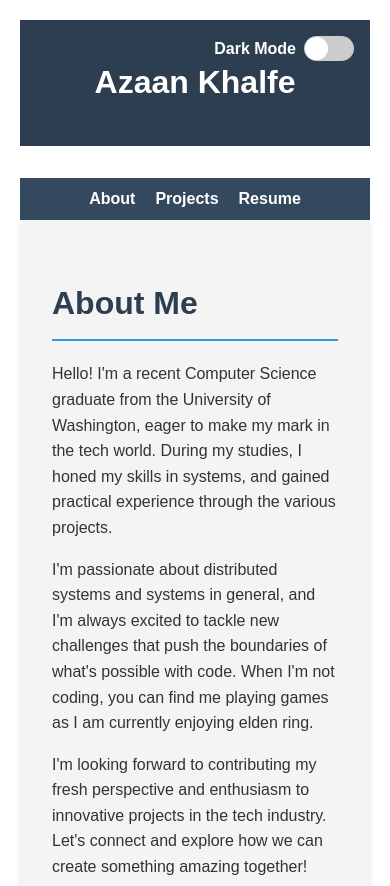
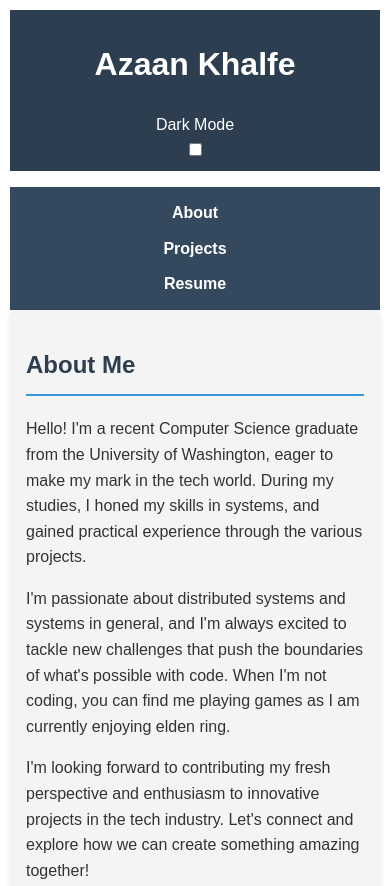
Before and after one commit to AzaanKH/personal-website, a website: page public/index.html in a window 390 px wide. Shown: the top 886 px of the page. Drawn offline with Linux system fonts and the light colour scheme.

Commit message:
improved for mobiles

```diff
--- a/public/styles.css
+++ b/public/styles.css
@@ -28,10 +28,11 @@ nav ul {
   margin: 0;
   display: flex;
   justify-content: center;
+  flex-wrap: wrap;
 }
 
 nav ul li {
-  margin: 0 10px;
+  margin: 5px 10px;
 }
 
 nav ul li a {
@@ -47,7 +48,6 @@ nav ul li a {
   border-radius: 5px;
   box-shadow: 0 2px 5px rgba(0,0,0,0.1);
 }
-
 
 .section-title {
   color: #2c3e50;
@@ -80,22 +80,6 @@ nav ul li a {
   background-color: #2980b9;
 }
 
-nav ul li a[href="/khalfe_azaan_resume_24.pdf"] {
-  position: relative;
-  text-decoration: none;
-}
-
-nav ul li a[href="/khalfe_azaan_resume_24.pdf"]:hover::after {
-  content: '';
-  position: absolute;
-  width: 100%;
-  height: 2px;
-  bottom: -2px;
-  left: 0;
-  background-color: #3498db;
-  transition: width 0.3s ease;
-}
-
 footer {
   text-align: center;
   margin-top: 2rem;
@@ -122,61 +106,8 @@ nav.dark-mode {
   background-color: #1f1f1f;
 }
 
-.toggle-container {
-  position: absolute;
-  top: 1rem;
-  right: 1rem;
-  display: flex;
-  align-items: center;
-}
-
-.toggle-label {
-  margin-right: 0.5rem;
-  font-weight: bold;
-  color: white;
-}
-
 body.dark-mode .toggle-label {
   color: #cfcfcf;
-}
-
-.toggle-switch {
-  position: relative;
-}
-
-.toggle-switch input[type="checkbox"] {
-  display: none;
-}
-
-.toggle-switch label {
-  width: 50px;
-  height: 25px;
-  background-color: #ccc;
-  display: block;
-  border-radius: 25px;
-  position: relative;
-  cursor: pointer;
-  transition: background-color 0.3s;
-}
-
-.toggle-switch label::after {
-  content: '';
-  width: 23px;
-  height: 23px;
-  background-color: #fff;
-  border-radius: 50%;
-  position: absolute;
-  top: 1px;
-  left: 1px;
-  transition: transform 0.3s;
-}
-
-.toggle-switch input[type="checkbox"]:checked + label {
-  background-color: #3498db;
-}
-
-.toggle-switch input[type="checkbox"]:checked + label::after {
-  transform: translateX(25px);
 }
 
 body.dark-mode .section {
@@ -206,3 +137,47 @@ body.dark-mode .section-title {
   color: #e0e0e0;
   border-bottom: 2px solid #3498db;
 }
+
+@media (max-width: 768px) {
+  body {
+    padding: 10px;
+    max-width: 100%;
+  }
+
+  header {
+    padding: 0.5rem;
+    margin-bottom: 1rem;
+  }
+
+  nav ul {
+    flex-direction: column;
+    align-items: center;
+  }
+
+  nav ul li {
+    margin: 5px 0;
+  }
+
+  .section {
+    padding: 1rem;
+    margin-bottom: 1rem;
+  }
+
+  .section-title {
+    font-size: 1.5em;
+  }
+
+  .projects li {
+    font-size: 0.9em;
+  }
+
+  .resume-link {
+    padding: 5px 10px;
+    font-size: 0.9em;
+  }
+
+  footer {
+    padding: 0.5rem;
+    margin-top: 1rem;
+  }
+}
```
